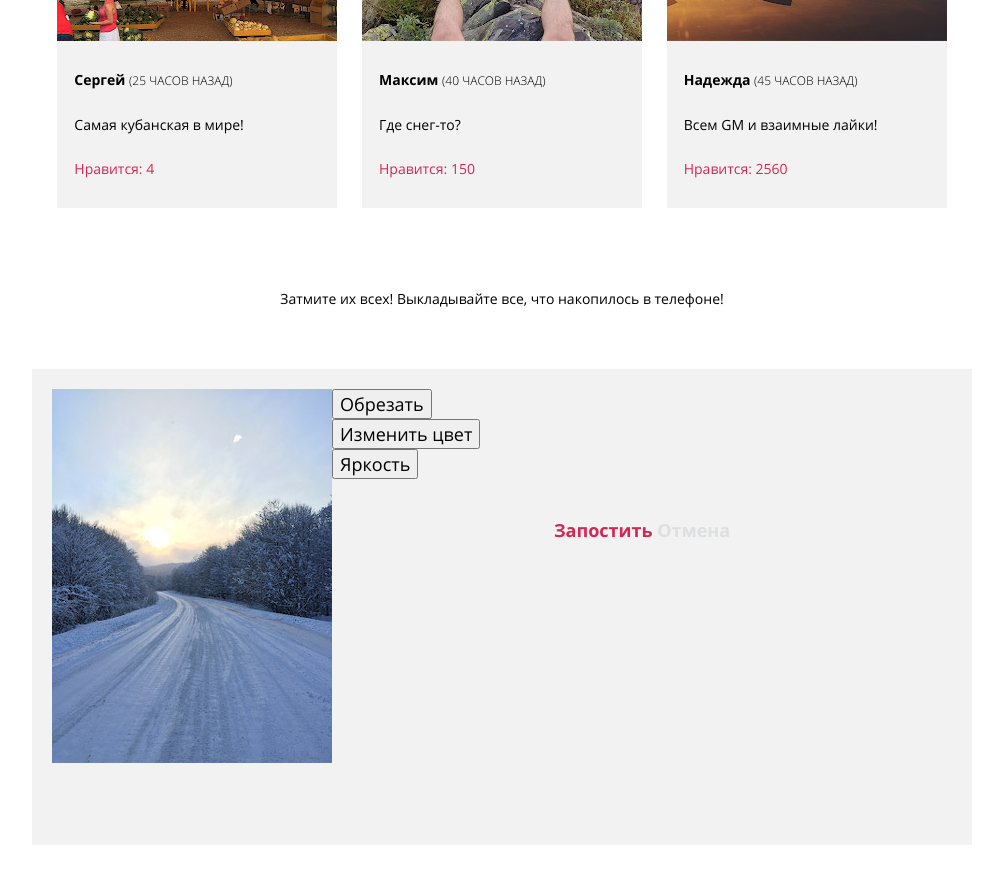
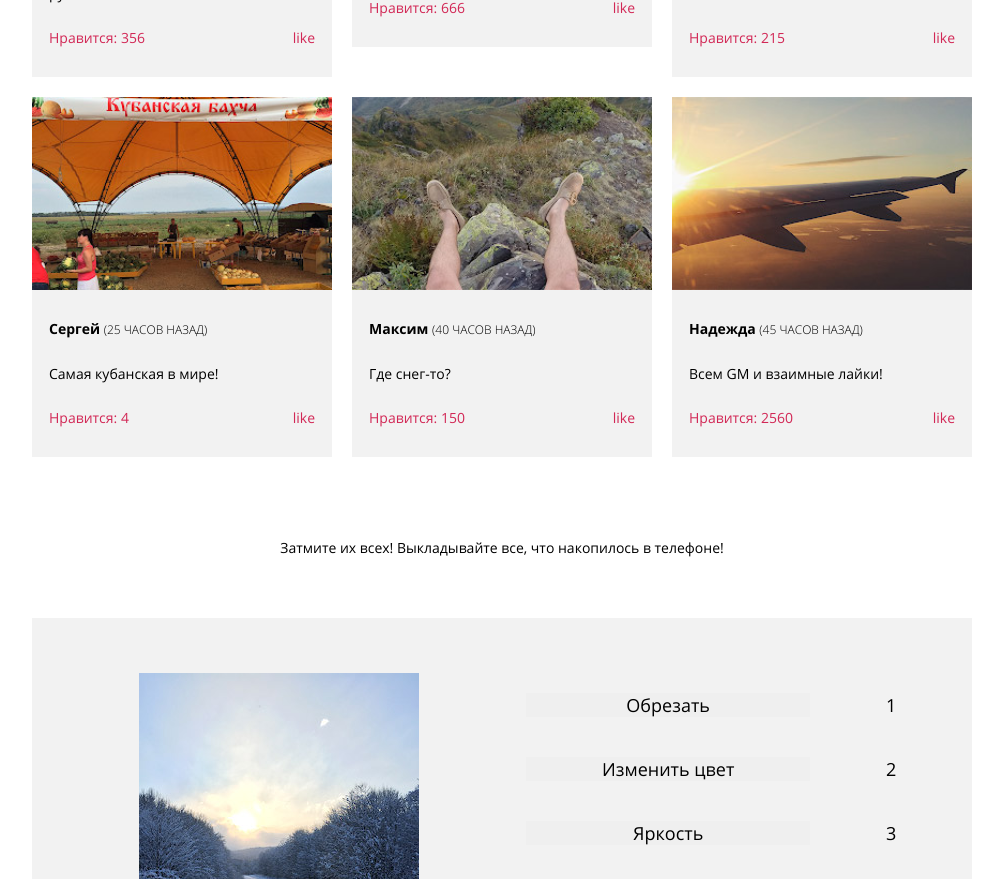
Before and after one commit to oksemonenko/pink, a website: page photo.html in a window 1280 px wide. Shown: the part 1570-2449 px from the top of the page, without its empty margins (138-1141 px from the left). Drawn offline with nearby package versions, Linux system fonts and the light colour scheme; files that its build step writes are made by us from their sources; files whose address does not match are found by name.

Commit message:
:sparkles:  :construction:  Верстка страниц с фотографиями на флексбоксах

```diff
--- a/photo.html
+++ b/photo.html
@@ -34,10 +34,13 @@
         <figure class="photo  photo--panorama">
           <img src="img/panorama-mobile@1x.jpg" width="320" height="137" alt="Прыгать или нет?">
           <div class="photo__description  photo__description--panorama">
-            <div class="photo__author">Анна <span class="photo__time">(5 минут назад)</span></div>
-            <p class="photo__comment">Прыгать или нет? Напишите в коментарии свой совет и смотрите
-              прямую транслацию в перископе, задавайте свои вопросы!</p>
-            <div class="photo__likes">Нравится: <span class="photo__likes-count">215</span></div>
+            <div class="photo__author  photo__author--panorama">Анна <span class="photo__time">(5 минут назад)</span></div>
+            <p class="photo__comment  photo__comment--panorama">Прыгать или нет? Напишите в коментарии свой совет и смотрите
+              прямую трансляцию в перископе, задавайте свои вопросы!</p>
+            <div class="photo__likes  photo__likes--panorama">
+              <span class="photo__likes-control">like </span>
+              <span class="photo__likes-title">Нравится: <span class="photo__likes-count">215</span></span>
+            </div>
           </div>
         </figure>
         <figure class="photo">
@@ -45,7 +48,10 @@
           <div class="photo__description">
             <div class="photo__author">Левон <span class="photo__time">(5 часов назад)</span></div>
             <p class="photo__comment">Вчера он на луну летал, сегодня в руки к нам попал.</p>
-            <div class="photo__likes">Нравится: <span class="photo__likes-count">356</span></div>
+            <div class="photo__likes">
+              <span class="photo__likes-control">like </span>
+              <span class="photo__likes-title">Нравится: <span class="photo__likes-count">356</span></span>
+            </div>
           </div>
         </figure>
         <figure class="photo">
@@ -53,7 +59,10 @@
           <div class="photo__description">
             <div class="photo__author">Антон <span class="photo__time">(12 часов назад)</span></div>
             <p class="photo__comment">Соседи будут рады!</p>
-            <div class="photo__likes">Нравится: <span class="photo__likes-count">666</span></div>
+            <div class="photo__likes">
+              <span class="photo__likes-control">like </span>
+              <span class="photo__likes-title">Нравится: <span class="photo__likes-count">666</span></span>
+            </div>
           </div>
         </figure>
         <figure class="photo">
@@ -61,7 +70,10 @@
           <div class="photo__description">
             <div class="photo__author">Борис <span class="photo__time">(20 часов назад)</span></div>
             <p class="photo__comment">Здесь могла быть ваша цитата о высоком и вечном.</p>
-            <div class="photo__likes">Нравится: <span class="photo__likes-count">215</span></div>
+            <div class="photo__likes">
+              <span class="photo__likes-control">like </span>
+              <span class="photo__likes-title">Нравится: <span class="photo__likes-count">215</span></span>
+            </div>
           </div>
         </figure>
         <figure class="photo">
@@ -69,7 +81,10 @@
           <div class="photo__description">
             <div class="photo__author">Сергей <span class="photo__time">(25 часов назад)</span></div>
             <p class="photo__comment">Самая кубанская в мире!</p>
-            <div class="photo__likes">Нравится: <span class="photo__likes-count">4</span></div>
+            <div class="photo__likes">
+              <span class="photo__likes-control">like </span>
+              <span class="photo__likes-title">Нравится: <span class="photo__likes-count">4</span></span>
+            </div>
           </div>
         </figure>
         <figure class="photo">
@@ -77,7 +92,10 @@
           <div class="photo__description">
             <div class="photo__author">Максим <span class="photo__time">(40 часов назад)</span></div>
             <p class="photo__comment">Где снег-то?</p>
-            <div class="photo__likes">Нравится: <span class="photo__likes-count">150</span></div>
+            <div class="photo__likes">
+              <span class="photo__likes-control">like </span>
+              <span class="photo__likes-title">Нравится: <span class="photo__likes-count">150</span></span>
+            </div>
           </div>
         </figure>
         <figure class="photo">
@@ -85,7 +103,10 @@
           <div class="photo__description">
             <div class="photo__author">Надежда <span class="photo__time">(45 часов назад)</span></div>
             <p class="photo__comment">Всем GM и взаимные лайки!</p>
-            <div class="photo__likes">Нравится: <span class="photo__likes-count">2560</span></div>
+            <div class="photo__likes">
+              <span class="photo__likes-control">like </span>
+              <span class="photo__likes-title">Нравится: <span class="photo__likes-count">2560</span></span>
+            </div>
           </div>
         </figure>
       </section>
@@ -95,13 +116,17 @@
         <div class="publish-photo__editor">
           <img src="img/photo-7-mobile@1x.jpg" width="280" height="374" alt="Ваше фото">
           <div class="publish-photo__editor-tools">
-            <button class="publish-photo__crop-photo" type="button">Обрезать</button>
-            <button class="publish-photo__change-colour-photo">Изменить цвет</button>
-            <button class="publish-photo__brightness-photo">Яркость</button>
-            <div class="publish-photo__toggle"></div>
+            <button class="publish-photo__editor-tool  publish-photo__editor-tool--crop-photo" type="button">Обрезать</button>
+            <button class="publish-photo__editor-tool  publish-photo__editor-tool--change-colour-photo">Изменить цвет</button>
+            <button class="publish-photo__editor-tool  publish-photo__editor-tool--brightness-photo">Яркость</button>
+            <div class="publish-photo__toggle  publish-photo__toggle--crop-photo">1</div>
+            <div class="publish-photo__toggle  publish-photo__toggle--change-colour-photo">2</div>
+            <div class="publish-photo__toggle  publish-photo__toggle--brightness-photo">3</div>
           </div>
-          <a class="publish-photo__post" href="#">Запостить</a>
-          <a class="publish-photo__cancel">Отмена</a>
+          <div class="publish-photo__controls">
+            <a class="publish-photo__post" href="#">Запостить</a>
+            <a class="publish-photo__cancel">Отмена</a>
+          </div>
         </div>
       </section>
     </main>
--- a/sass/blocks/contest-form.scss
+++ b/sass/blocks/contest-form.scss
@@ -341,11 +341,14 @@
   .contest-form {
     flex-direction: row;
     flex-wrap: wrap;
+    align-items: center;
   }
 
   .contest-form__personality,
   .contest-form__app {
     width: 431px;
+    padding-left: 0;
+    padding-right: 0;
   }
 
   .contest-form__personality {
--- a/sass/blocks/gallery.scss
+++ b/sass/blocks/gallery.scss
@@ -1,4 +1,6 @@
 .gallery {
+  display: flex;
+  flex-direction: column;
   padding-top: 35px;
 }
 
@@ -19,7 +21,10 @@
 
 @media #{$tablet-width} {
   .gallery {
-    @include container;
+    //@include container;
+    flex-direction: row;
+    flex-wrap: wrap;
+    justify-content: space-around;
     padding-top: 90px;
   }
 
@@ -38,6 +43,10 @@
 }
 
 @media #{$desktop-width} {
+  .gallery {
+    @include container;
+    justify-content: space-between;
+  }
   .gallery__title {
     margin-bottom: 100px;
   }
--- a/sass/blocks/photo.scss
+++ b/sass/blocks/photo.scss
@@ -11,12 +11,15 @@
 }
 
 .photo__description {
+  display: flex;
+  flex-direction: column;
   width: 280px;
   margin-left: auto;
   margin-right: auto;
   padding-top: 24px;
   padding-bottom: 24px;
   padding-left: 17px;
+  padding-right: 17px;
   box-sizing: border-box;
   font-size: $font-size-small;
   line-height: 30px;
@@ -38,25 +41,78 @@
   color: $footer-info-color;
 }
 
+.photo--panorama {
+  width: 100%;
+  display: block;
+}
+
+.photo--panorama img {
+  width: 100%;
+  margin: 0;
+}
+
 @media #{$tablet-width} {
   .photo {
-    display: inline-block;
+    //display: inline-block;
     width: 300px;
-    vertical-align: top;
+    margin-right: 0;
+    margin-left: 0;
+    //vertical-align: top;
+  }
+
+  .photo img {
+    width: 100%;
+  }
+
+  .photo__description {
+    width: 300px;
+    min-height: 155px;
   }
 
   .photo--panorama {
-    @include container;
+    width: 100%;
     display: block;
-    margin: 0 auto;
     margin-bottom: 40px;
+  }
+
+  .photo--panorama img {
+    width: 100%;
+    margin: 0;
   }
 
   .photo__description--panorama {
     width: 620px;
+    display: flex;
+    flex-direction: row;
+    flex-wrap: wrap;
+    justify-content: space-between;
   }
 
-  .photo__description {
-    min-height: 155px;
+  .photo__author--panorama {
+    order: 0;
+  }
+
+  .photo__likes--panorama {
+    order: 1;
+  }
+
+  .photo__comment--panorama {
+    order: 2;
+  }
+
+  .photo__likes {
+    display: flex;
+    justify-content: space-between;
+  }
+
+  .photo__likes-control {
+    order: 2;
   }
 }
+
+
+@media #{$desktop-width} {
+  .photo__description--panorama {
+    width: 940px;
+  }
+}
--- a/sass/blocks/publish-photo.scss
+++ b/sass/blocks/publish-photo.scss
@@ -5,6 +5,8 @@
 }
 
 .publish-photo__editor {
+  display: flex;
+  flex-direction: column;
   padding-top: 20px;
   padding-left: 20px;
   padding-right: 20px;
@@ -34,6 +36,11 @@
   margin-bottom: 39px;
 }
 
+.publish-photo__toggle:nth-of-type(2),
+.publish-photo__toggle:nth-of-type(3) {
+  display: none;
+}
+
 .publish-photo__post {
   color: $footer-info-color;
 }
@@ -43,25 +50,65 @@
 }
 
 @media #{$tablet-width} {
-  .publish-photo {
-    @include container;
+  //.publish-photo {
+  //  @include container;
+  //}
+
+  .publish-photo__editor {
+    //@include clearfix;
+    flex-wrap: wrap;
+    height: 374px;
+    padding-top: 55px;
+    padding-bottom: 55px;
   }
 
-  .publish-photo__editor {
-    @include clearfix;
+  .publish-photo__editor-tools {
+    display: flex;
+    flex-direction: column;
+    flex-wrap: wrap;
+    //justify-content: space-between;
+    height: 200px;
   }
 
-  .publish-photo__editor img {
-    float: left;
+  .publish-photo__editor-tool {
+    margin-top: 20px;
+    margin-bottom: 20px;
+    border: none;
+    padding: 0;
   }
 
-  .publish-photo__editor-tools button {
+  .publish-photo__toggle {
+    margin-top: 20px;
+    margin-bottom: 20px;
+  }
+
+  .publish-photo__toggle:nth-of-type(2),
+  .publish-photo__toggle:nth-of-type(3) {
     display: block;
   }
+  //.publish-photo__editor img {
+  //  float: left;
+  //}
+  //
+  //.publish-photo__editor-tools button {
+  //  display: block;
+  //}
 }
 
 @media #{$desktop-width} {
-  .publish-photo__editor a {
-    display: inline-block;
+  .publish-photo__editor {
+    @include container;
+    padding-left: 0;
+    padding-right: 0;
+    //width: 800px;
+    //margin: 0 auto;
+    //padding-right: 60px;
+    //padding-left: 80px;
+  }
+
+  .publish-photo__controls {
+    display: flex;
+    justify-content: space-between;
+    margin-right: 60px;
   }
 }
```
